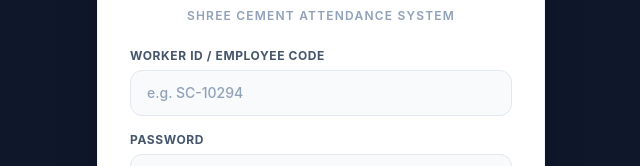
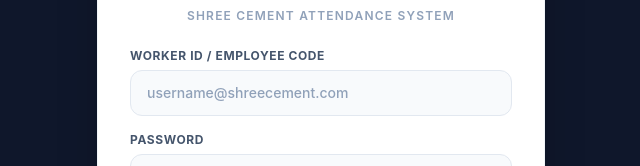
Before and after one commit to ashtoshsharansrivastava/ShreeFrontend, a React (Vite) app: page /login in a window 1280 px wide. Shown: the part 234-400 px from the top of the page, without its empty margins (319-959 px from the left). Built offline with nearby package versions, Linux system fonts and the light colour scheme.

Commit message:
i have added new things in the username@shreecement.com

```diff
--- a/src/components/Login.jsx
+++ b/src/components/Login.jsx
@@ -100,7 +100,7 @@
               value={workerId}
               onChange={(e) => setWorkerId(e.target.value)}
               className="w-full px-4 py-3 bg-slate-50 border border-slate-200 rounded-xl text-slate-800 placeholder-slate-400 focus:outline-none focus:ring-2 focus:ring-red-600 focus:bg-white transition-all text-sm font-medium"
-              placeholder="e.g. SC-10294"
+              placeholder="username@shreecement.com"
               required
             />
           </div>
```
